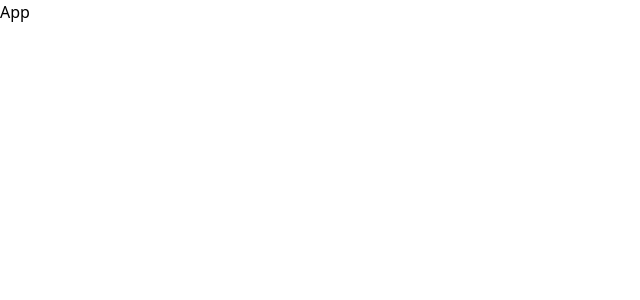
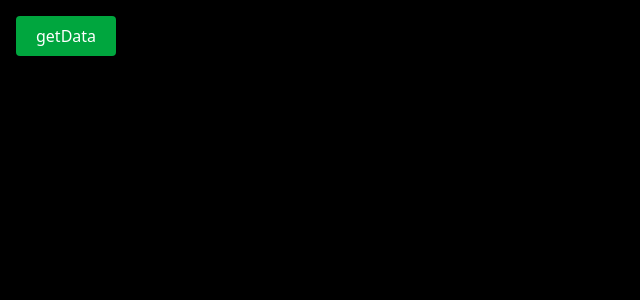
Before and after one commit to gauravVishwakarma071/GalleryApp, a React app: page / in a window 1280 px wide. Shown: the top 300 px of the page, without its empty margins (0-640 px from the left). Built offline with nearby package versions, Linux system fonts and the light colour scheme; the HTML template or start-up script is replaced by a standard one.

Commit message:
fetching data in getData function by adding and using axios.

```diff
--- a/package.json
+++ b/package.json
@@ -11,6 +11,7 @@
   },
   "dependencies": {
     "@tailwindcss/vite": "^4.1.18",
+    "axios": "^1.13.5",
     "react": "^19.2.0",
     "react-dom": "^19.2.0",
     "tailwindcss": "^4.1.18"
--- a/src/App.jsx
+++ b/src/App.jsx
@@ -1,9 +1,23 @@
-import React from 'react'
+import axios from 'axios'
 
 const App = () => {
+
+  const getData = async () => {
+    try {
+      const res = await axios.get('https://picsum.photos/v2/list?page=2&limit=100')
+      console.log(res.data)
+    } catch (err) {
+      console.log(err)
+    }
+  }
+
   return (
-    <div>App</div>
-  )
-}
+      <div className='h-screen bg-black text-white p-4'>
+        <button onClick={getData} className='bg-green-600 active:scale-95 mb-3 rounded px-5 py-2'>
+          getData
+        </button>
+      </div>
+    )
+  }
 
-export default App
+  export default App
```
Also changed, not shown: 1 other file (tests, documents, lock files or other folders).
